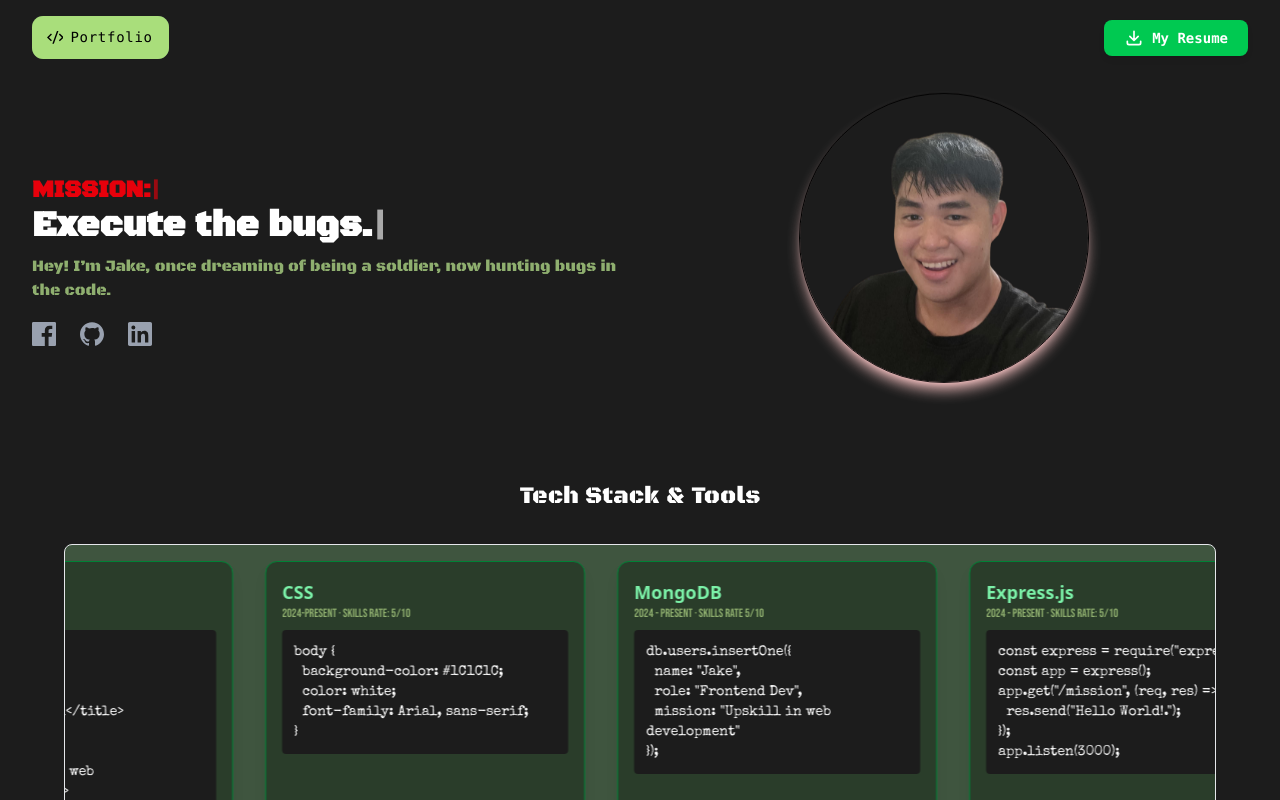
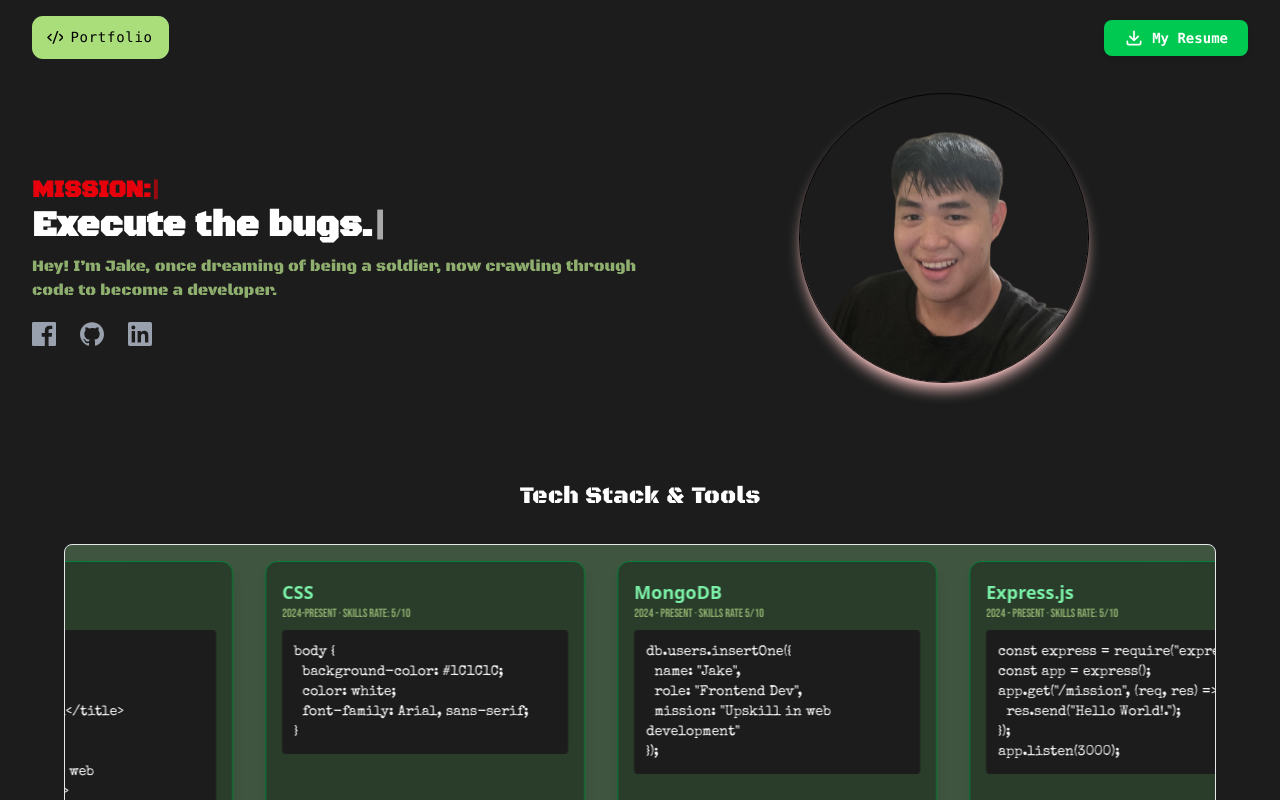
Before and after one commit to shyeik/Portfolio, a React (Vite) app: page / in a window 1280 px wide. Shown: the top 800 px of the page. Built offline with nearby package versions, Linux system fonts and the light colour scheme; a web font is replaced by a local one.

Commit message:
fixing some ideas

```diff
--- a/src/components/Layout/Hero.jsx
+++ b/src/components/Layout/Hero.jsx
@@ -29,8 +29,8 @@ const Hero = () => {
           </h1>
         </div>
         <p className="pt-2 text-start md:text-start font-Army text-[#8FAF6F] ">
-          Hey! I’m Jake, once dreaming of being a soldier, now hunting bugs in
-          the code.
+          Hey! I’m Jake, once dreaming of being a soldier, now crawling through
+          code to become a developer.
         </p>
         <div className="items-center justify-center mt-5 md:justify-start rounded-full outline-red flex flex-row ">
           <div className="flex space-x-6 text-gray-400 text-2xl">
```
